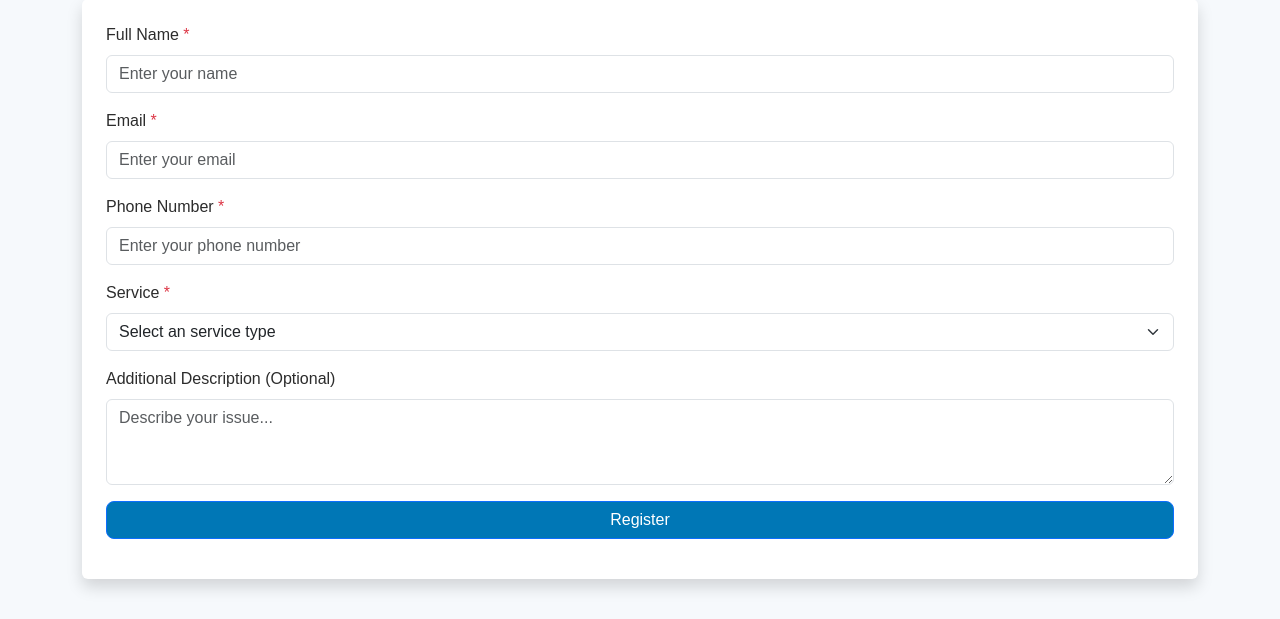
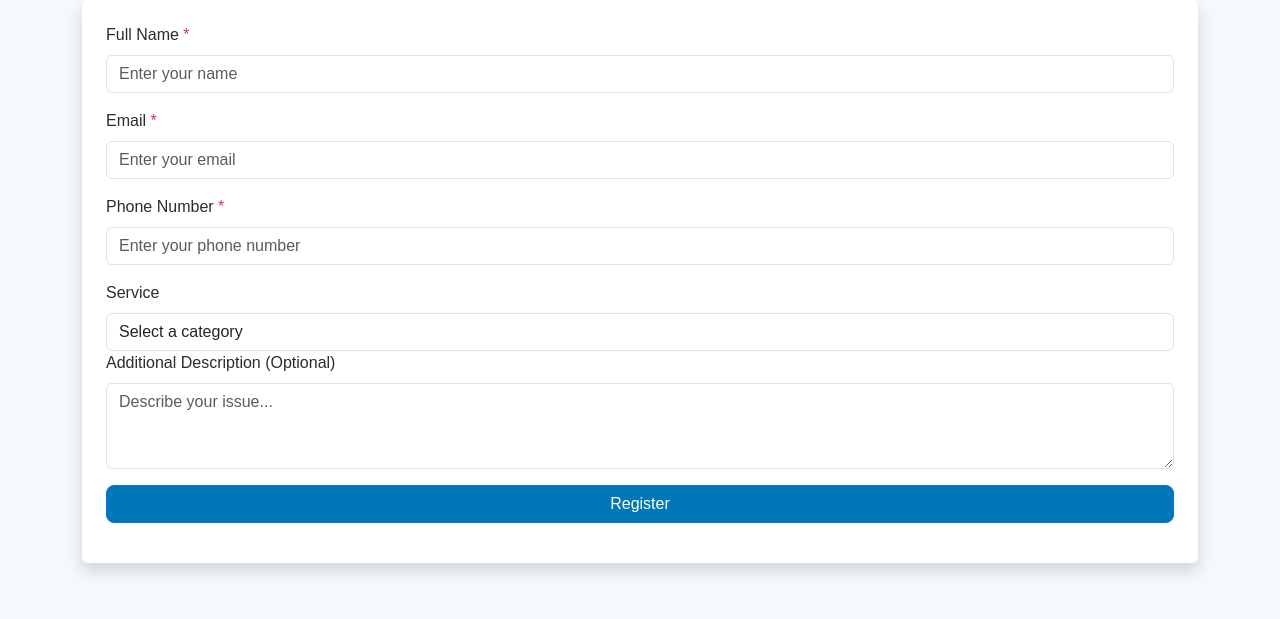
Before and after one commit to MajdAlkawaas/virtual_queue_system, a Django app: template virtual_queue_system/templates/register.html in a window 1280 px wide. Shown: the part 127-746 px from the top of the page. Run offline with Django 5.2, Linux system fonts and the light colour scheme; the template is opened without the code that fills it: values that come from a table or form of the project are taken from there, others are empty; tables that the repository leaves empty hold one stand-in row (values such as "Sample post").

Commit message:
Modified the register.html template to modify the django elements

```diff
--- a/virtual_queue_system/templates/register.html
+++ b/virtual_queue_system/templates/register.html
@@ -1,3 +1,5 @@
+{% load static %}
+
 <!DOCTYPE html>
 <html lang="en">
 <head>
@@ -10,7 +12,8 @@
 
     <!-- Bootstrap & External CSS -->
     <link rel="stylesheet" href="https://cdn.jsdelivr.net/npm/bootstrap@5.3.0/dist/css/bootstrap.min.css">
-    <link rel="stylesheet" href="css/styles.css">
+    <link rel="stylesheet" href="{% static 'css/styles.css' %}">
+
 </head>
 <body class="light-mode">
 
@@ -35,10 +38,12 @@
     <!-- Registration Form -->
     <div class="container mt-4">
         <h2 class="text-center">Register</h2>
-        <form id="register-form" class="p-4 shadow rounded bg-white">
+        <form id="register-form" class="p-4 shadow rounded bg-white" method="POST">
+            {% csrf_token %}
+
             <div class="mb-3">
                 <label for="name" class="form-label">Full Name <span class="text-danger">*</span></label>
-                <input type="text" class="form-control" id="name" placeholder="Enter your name" required aria-required="true">
+                <input type="text" class="form-control" id="name" placeholder="Enter your name" name="name" required aria-required="true">
                 <div class="invalid-feedback">Please enter your full name.</div>
             </div>
             <div class="mb-3">
@@ -48,11 +53,11 @@
             </div>
             <div class="mb-3">
                 <label for="phone" class="form-label">Phone Number <span class="text-danger">*</span></label>
-                <input type="tel" class="form-control" id="phone" placeholder="Enter your phone number" required pattern="[0-9]{10}" aria-required="true">
+                <input type="tel" class="form-control" id="phone" placeholder="Enter your phone number" name="phone_number" aria-required="true">
                 <div class="invalid-feedback">Please enter a valid 10-digit phone number.</div>
             </div>
             <div class="mb-3">
-                <label for="issue" class="form-label">Service <span class="text-danger">*</span></label>
+                <!-- <label for="issue" class="form-label">Service <span class="text-danger">*</span></label>
                 <select class="form-select" id="issue" required aria-required="true">
                     <option value="">Select an service type</option>
                     <option value="Technical Support">Technical Support</option>
@@ -61,7 +66,18 @@
                     <option value="Other">Other</option>
                 </select>
                 <div class="invalid-feedback">Please select an service type.</div>
-            </div>
+            </div> -->
+
+            <label for="issue" class="form-label">Service</label>
+                    <select class="form-control" id="issue", name="category" required>
+
+                        <option value="" disabled selected>Select a category</option>
+                       {% for value, label in form.category.field.choices %}
+                       <option value="{{ value }}">{{label}}</option>
+                   {% endfor %}
+
+                    </select>
+
             <div class="mb-3">
                 <label for="description" class="form-label">Additional Description (Optional)</label>
                 <textarea class="form-control" id="description" rows="3" placeholder="Describe your issue..."></textarea>
@@ -73,7 +89,6 @@
 
     <!-- Bootstrap & External JS -->
     <script src="https://cdn.jsdelivr.net/npm/bootstrap@5.3.0/dist/js/bootstrap.bundle.min.js"></script>
-    <script src="js/script.js"></script>
-    <script src="js/logic.js"></script>
+    <script src="{% static 'js/script.js' %}"></script>
 </body>
 </html>
```
